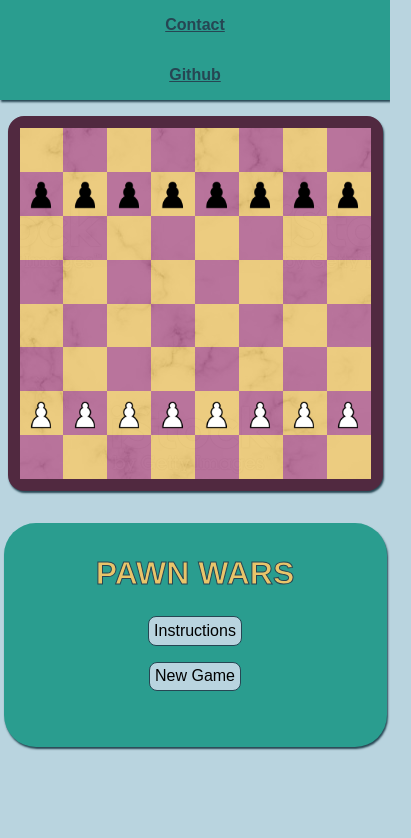
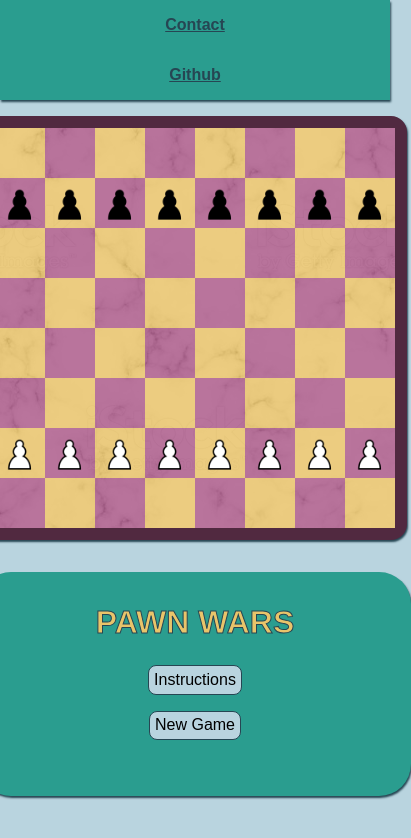
Before and after one commit to cooljasonmelton/pawn-wars, a React (Create React App) app: page / in a window 390 px wide. Shown: the top 838 px of the page, 411 px wide, since content can reach past the window. Built offline with nearby package versions, Linux system fonts and the light colour scheme.

Commit message:
fixing board and instruction display

```diff
--- a/src/App.css
+++ b/src/App.css
@@ -15,7 +15,7 @@
 .cfb{
     display: flex;
     align-items: center;
-    justify-content: center;
+    justify-content: space-around;
 }
 
 /* fill container */
@@ -47,13 +47,15 @@
 .logo-header{
     padding: 1rem 1rem;
     color: #E9C46A;
+    white-space: nowrap;
     -webkit-text-stroke-width: 1px;
     -webkit-text-stroke-color: #264653;
 }
 
 /* MAIN CONTAINERS */
 .m-container{
-    margin: 1em 3em;
+    margin: 3em;
+    width: 500px;
 
     background-color: #2A9D8F;
     box-shadow: 1px 2px 2px #264653;
@@ -63,11 +65,13 @@
 /* BOARD CONTAINER */
 .board-c{
     position: relative;
-    width: 35rem;
+
+    height: 500px;
 
     border-radius: 1em;
     border: 0.8em solid #512940;
     background-color: #512940;
+    flex-shrink: 0;
 }
 
 .board-c:after{
@@ -78,11 +82,8 @@
 
 /* INFO CONTAINER */
 .info-c{
-    width: 40%;
     padding: 1em;
     flex-direction: column;
-    white-space: nowrap;
-
 }
 
 /* winning message */
@@ -98,6 +99,7 @@
 
     -webkit-text-stroke-width: 1px;
     -webkit-text-stroke-color: #264653;
+    white-space: nowrap;
     transition: 0.5s;
 }
 .open-w{
@@ -131,7 +133,9 @@
 /* info container controls */
 .button-c{
     width: 100%;
+    justify-content: center;
 }
+
 .button-c > button {
     padding: 0.3em;
     margin: 0.5em;
@@ -146,9 +150,11 @@
 .button-c > button:focus {
     outline: none;
 }
+
 .button-c > button:hover {
     cursor: pointer;
 }
+
 .button-c > button:active {
     background-color: #264653;
     border: 1px solid #B9D4DF;
@@ -156,13 +162,19 @@
 }
 
 /* SMALL SCREENS */
-@media (max-width: 750px) {
+@media (max-width: 800px) {
     .cfb{
         flex-direction: column;
     }
 
     .m-container{
-        margin: 1em;
-        width: 90%;
+        margin: 1rem;
+        width: 400px;
+    }
+    .board-c {
+        height: 400px;
     }
 }
+
+@media (max-height: 750px) {
+}
--- a/src/App.js
+++ b/src/App.js
@@ -37,7 +37,7 @@ const App = () => {
 
           <Info instructions={instructions}/>
 
-          <div className="button-c cfb">
+          <div className="cfb button-c">
             <button onClick={()=>setInstructions(!instructions)}>Instructions</button>
             <button onClick={()=>setReset(true)}>New Game</button>
           </div>
```
